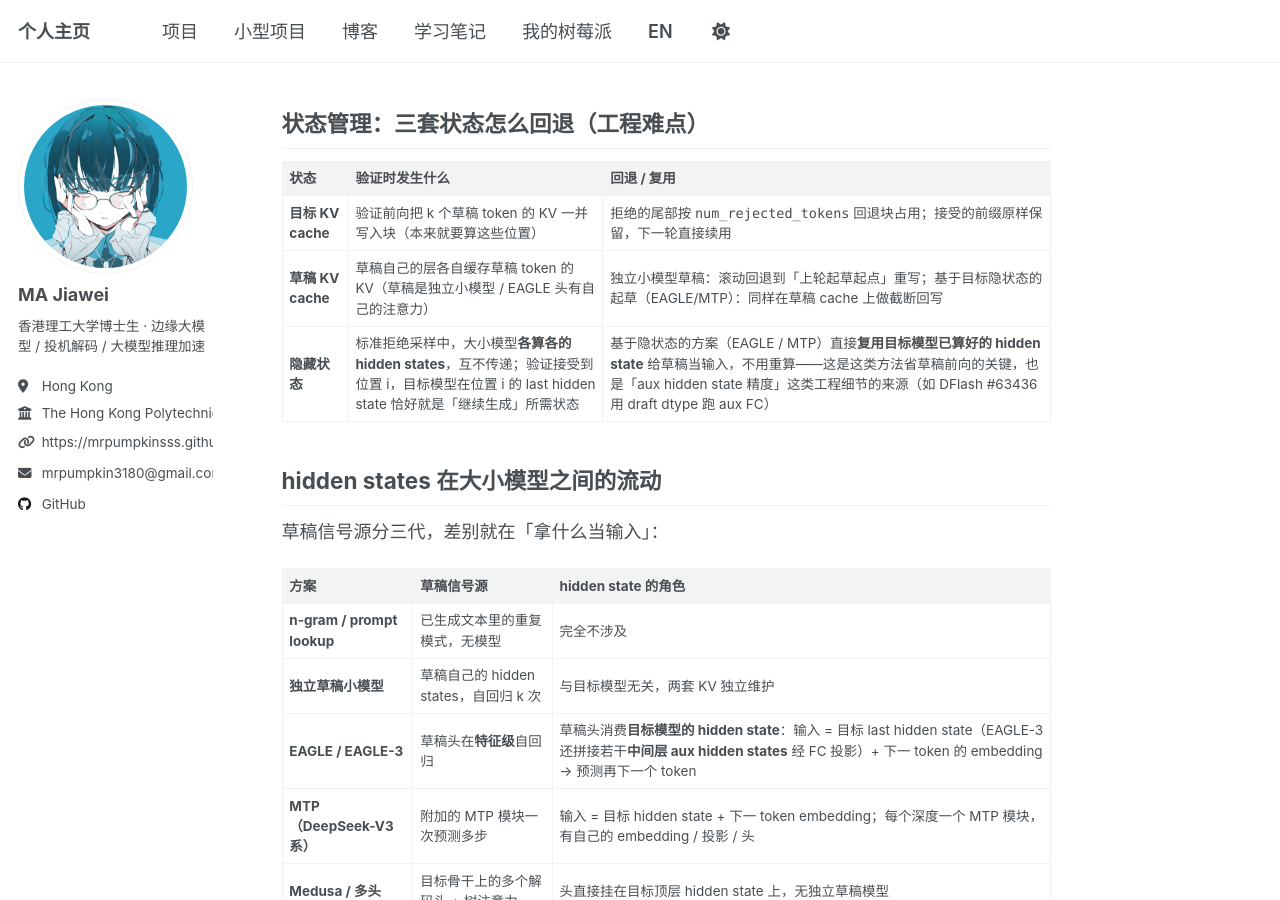
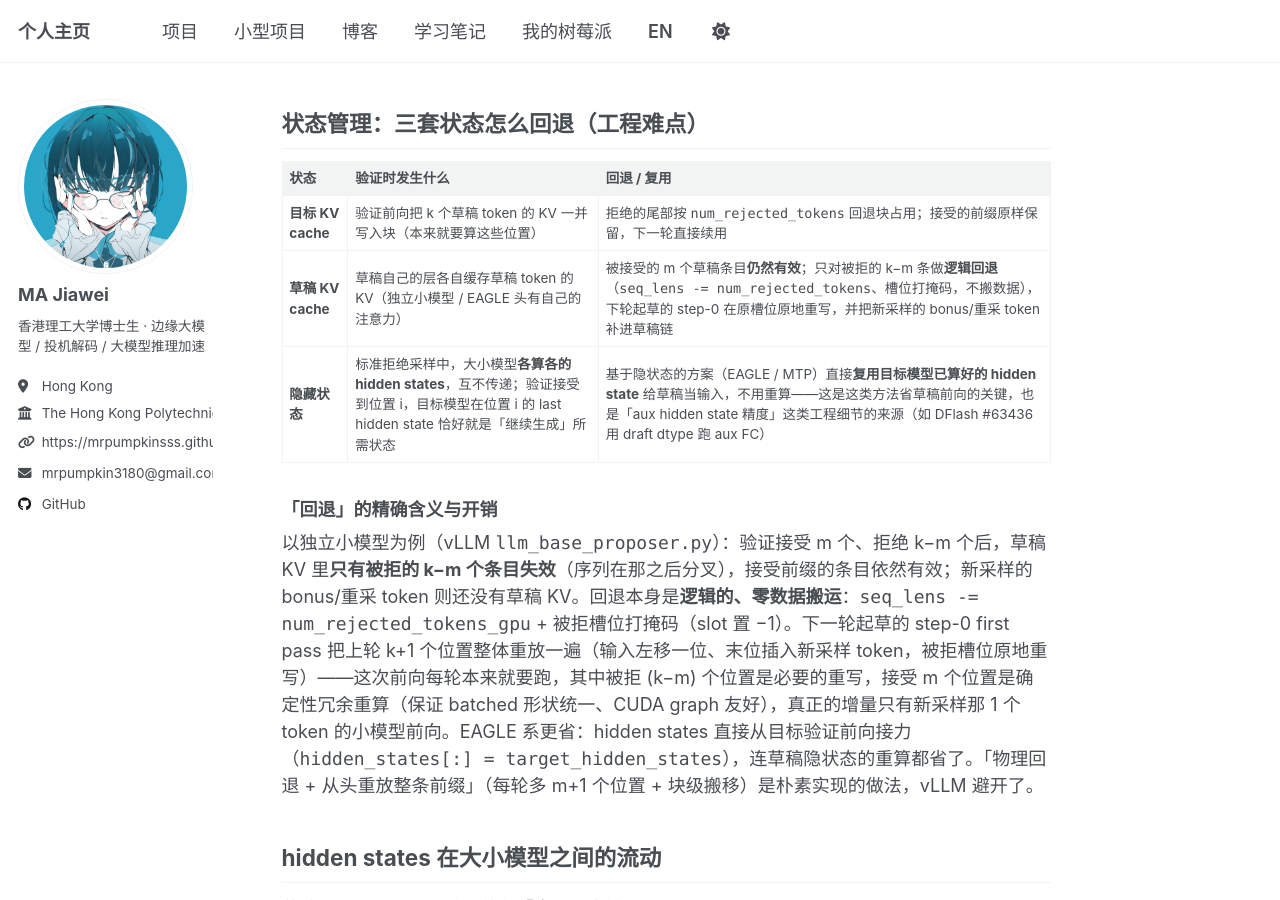
Before and after one commit to MrPumpkinsss/mrpumpkinsss.github.io, a Jekyll site: the page built from _pages/notes-spec-decoding.md, in a window 1280 px wide and 900 px high, scrolled down 1820 px. Built offline with Jekyll 4.4.1, drawn with Linux system fonts in a browser that asks for light colours.

Commit message:
fix(notes): correct draft-KV rollback description (logical rollback, first-pass in-place rewrite, EAGLE hidden-state handoff)

```diff
--- a/_pages/notes-spec-decoding.md
+++ b/_pages/notes-spec-decoding.md
@@ -154,8 +154,8 @@ author_profile: true
     </tr>
     <tr>
       <td><strong><span class="i18n-zh">草稿 KV cache</span></strong></td>
-      <td><span class="i18n-zh">草稿自己的层各自缓存草稿 token 的 KV（草稿是独立小模型 / EAGLE 头有自己的注意力）</span></td>
-      <td><span class="i18n-zh">独立小模型草稿：滚动回退到「上轮起草起点」重写；基于目标隐状态的起草（EAGLE/MTP）：同样在草稿 cache 上做截断回写</span></td>
+      <td><span class="i18n-zh">草稿自己的层各自缓存草稿 token 的 KV（独立小模型 / EAGLE 头有自己的注意力）</span></td>
+      <td><span class="i18n-zh">被接受的 m 个草稿条目<strong>仍然有效</strong>；只对被拒的 k−m 条做<strong>逻辑回退</strong>（<code>seq_lens -= num_rejected_tokens</code>、槽位打掩码，不搬数据），下轮起草的 step-0 在原槽位原地重写，并把新采样的 bonus/重采 token 补进草稿链</span></td>
     </tr>
     <tr>
       <td><strong><span class="i18n-zh">隐藏状态</span></strong></td>
@@ -164,6 +164,15 @@ author_profile: true
     </tr>
   </tbody>
 </table>
+
+<h3 id="草稿-kv-回退的精确含义">
+  <span class="i18n-zh">「回退」的精确含义与开销</span>
+  <span class="i18n-en">What rollback actually means</span>
+</h3>
+
+<p>
+  <span class="i18n-zh">以独立小模型为例（vLLM <code>llm_base_proposer.py</code>）：验证接受 m 个、拒绝 k−m 个后，草稿 KV 里<strong>只有被拒的 k−m 个条目失效</strong>（序列在那之后分叉），接受前缀的条目依然有效；新采样的 bonus/重采 token 则还没有草稿 KV。回退本身是<strong>逻辑的、零数据搬运</strong>：<code>seq_lens -= num_rejected_tokens_gpu</code> + 被拒槽位打掩码（slot 置 −1）。下一轮起草的 step-0 first pass 把上轮 k+1 个位置整体重放一遍（输入左移一位、末位插入新采样 token，被拒槽位原地重写）——这次前向每轮本来就要跑，其中被拒 (k−m) 个位置是必要的重写，接受 m 个位置是确定性冗余重算（保证 batched 形状统一、CUDA graph 友好），真正的增量只有新采样那 1 个 token 的小模型前向。EAGLE 系更省：hidden states 直接从目标验证前向接力（<code>hidden_states[:] = target_hidden_states</code>），连草稿隐状态的重算都省了。「物理回退 + 从头重放整条前缀」（每轮多 m+1 个位置 + 块级搬移）是朴素实现的做法，vLLM 避开了。</span>
+</p>
 
 <h2 id="hidden-states-流动">
   <span class="i18n-zh">hidden states 在大小模型之间的流动</span>
```
